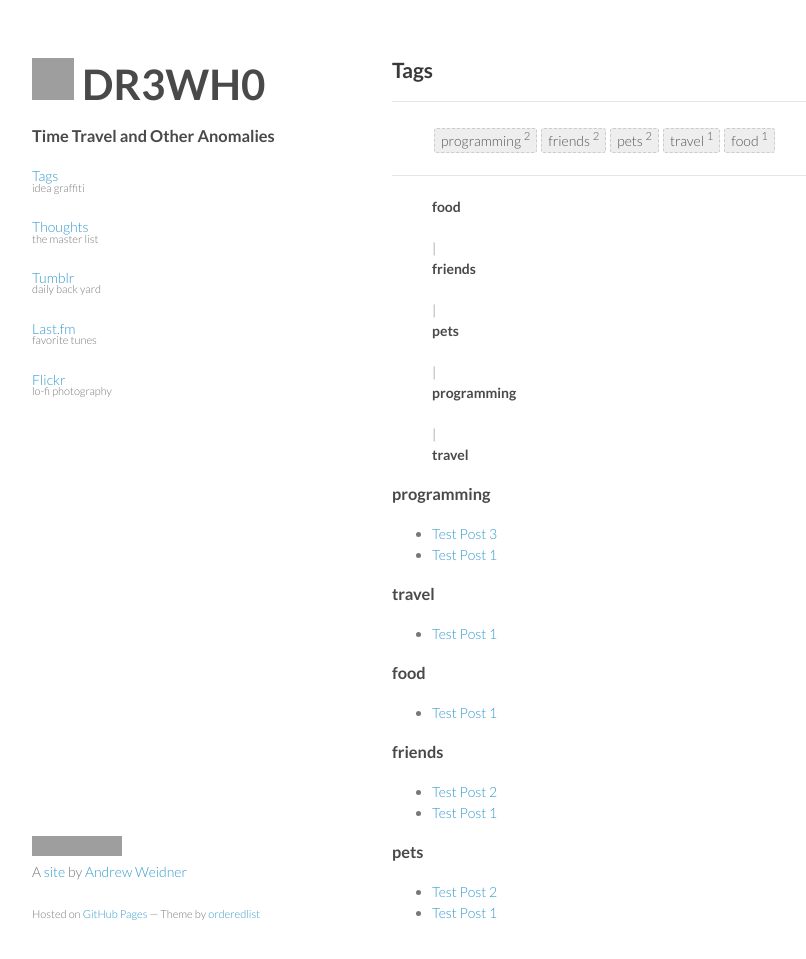
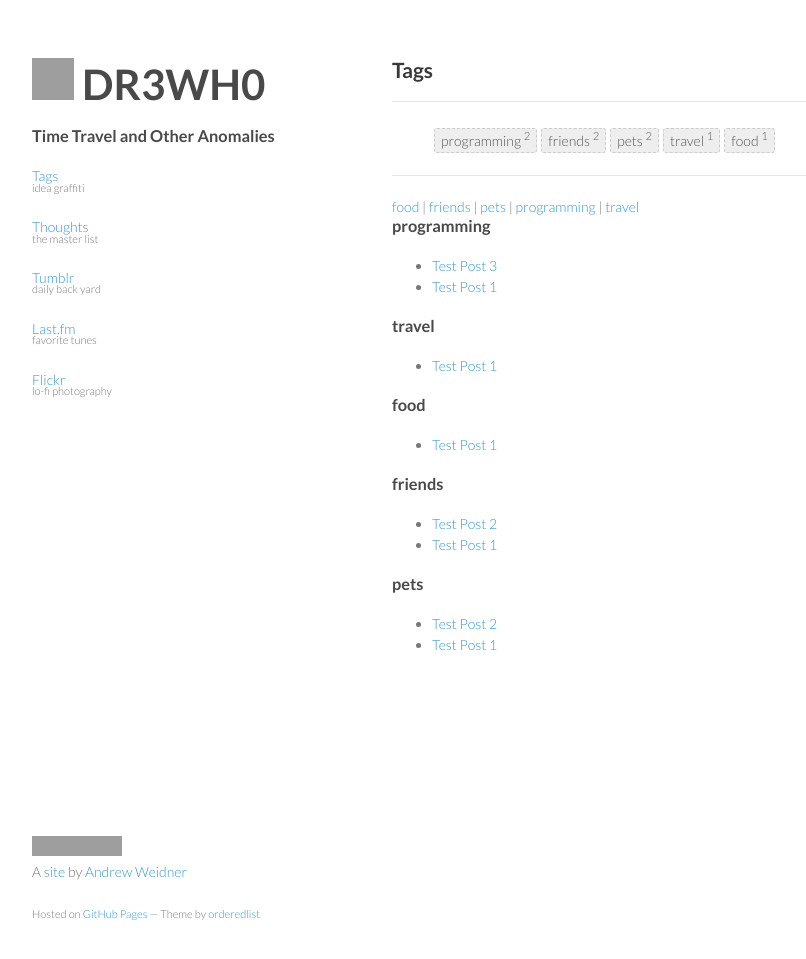
Before and after one commit to drewhop/drewhop.github.io, a Jekyll site: the page built from tags.html, in a window 1280 px wide and 993 px high. Shown: the top 959 px of the window, without its empty margins (178-984 px from the left). Built offline with Jekyll 4.4.1, drawn with Linux system fonts in a browser that asks for light colours; comment, search, counter and statistics services are not loaded; grey boxes are pictures that could not be loaded.

Commit message:
Update tags.html

```diff
--- a/tags.html
+++ b/tags.html
@@ -45,14 +45,13 @@ group: navigation
   {{ get_items | split:' ' | sort | join:' ' | number_of_words }}
 {% endcapture %}
 
-<ul>
-  {% for item in (1..num_words) %}
-    {% capture this_word %}
-      {{ get_items | split:' ' | sort | join:' ' | truncatewords:item | remove:'...' | split:' ' | last }}
-    {% endcapture %}
-    <a href="{{ BASE_PATH }}{{ site.JB.tags_path }}#{{ this_word }}-ref"><h4>{{ this_word }}</h4></a>{% unless forloop.last %} | {% endunless %}
-  {% endfor %}
-</ul>
+{% for item in (1..num_words) %}
+  {% capture this_word %}
+    {{ get_items | split:' ' | sort | join:' ' | truncatewords:item | remove:'...' | split:' ' | last }}
+  {% endcapture %}
+  <a href="{{ BASE_PATH }}{{ site.JB.tags_path }}#{{ this_word }}-ref">{{ this_word }}</a>{% unless forloop.last %} | {% endunless %}
+{% endfor %}
+</hr>
 
 
 {% for tag in site.tags %}
```
